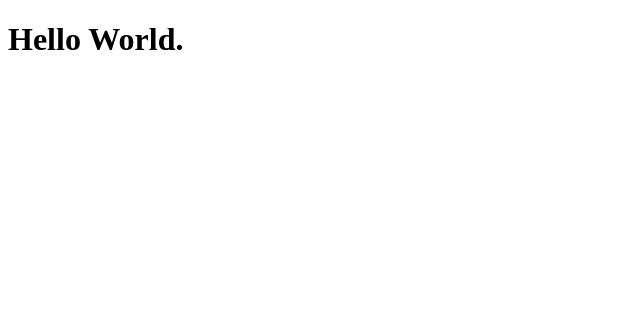
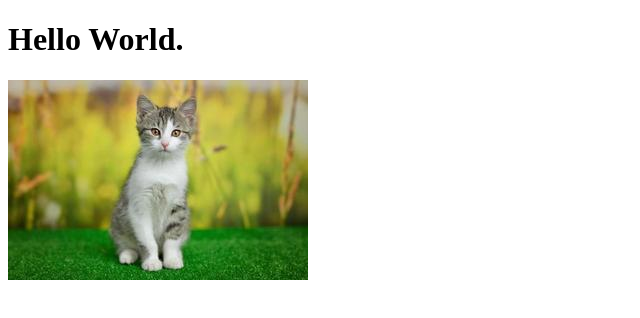
Before and after one commit to henry-gois/ProjetoDevOps1, a plain HTML site: page index.html in a window 1280 px wide. Shown: the whole page, without its empty margins (0-640 px from the left). Drawn offline with Linux system fonts and the light colour scheme.

Commit message:
imagem de um gato

```diff
--- a/index.html
+++ b/index.html
@@ -8,5 +8,6 @@
 </head>
 <body>
     <h1>Hello World.</h1>
+    <img src="gato.jpg" alt="Imagem">
 </body>
 </html>
```
Also changed, not shown: gato.jpg (added).
